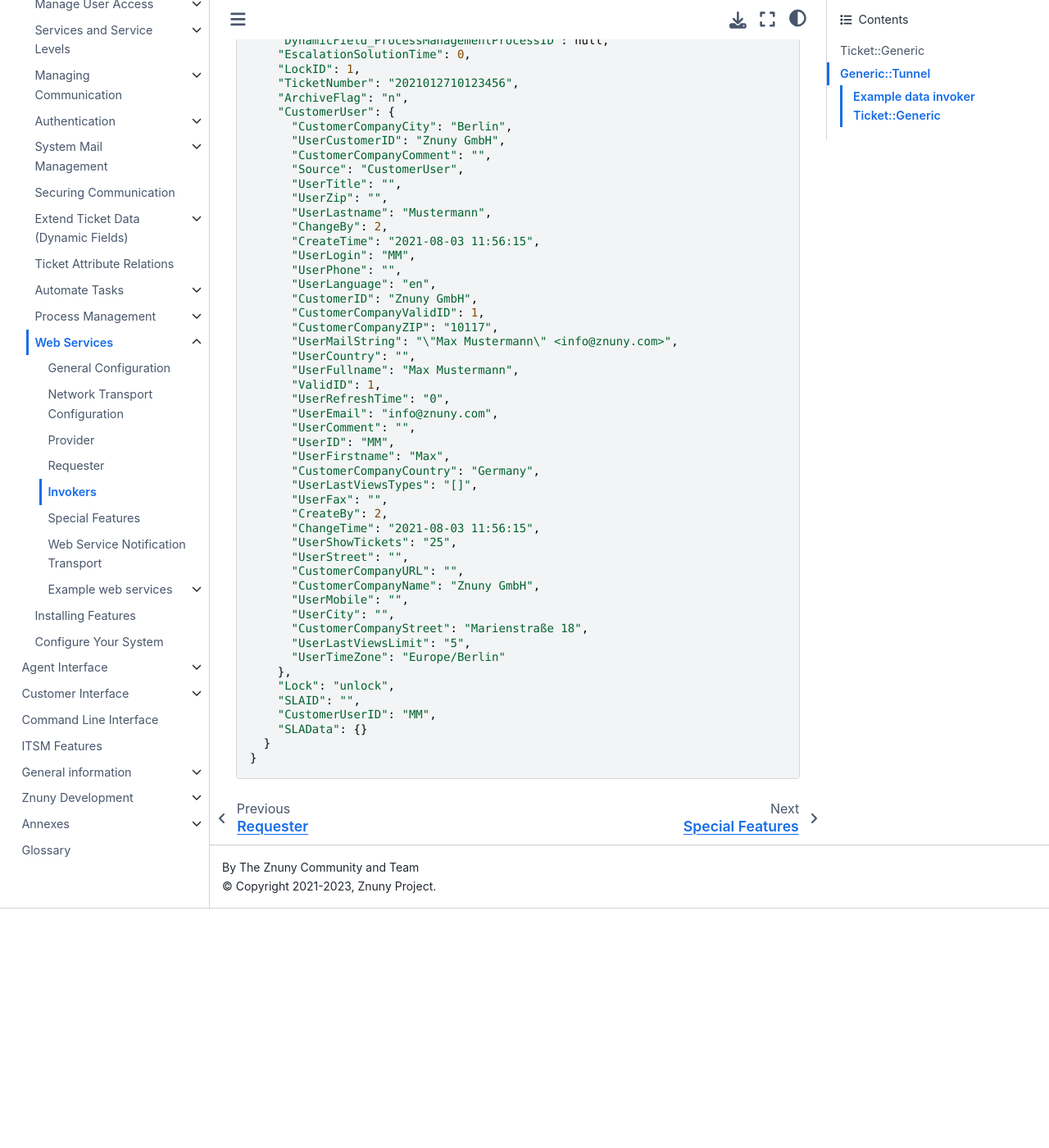
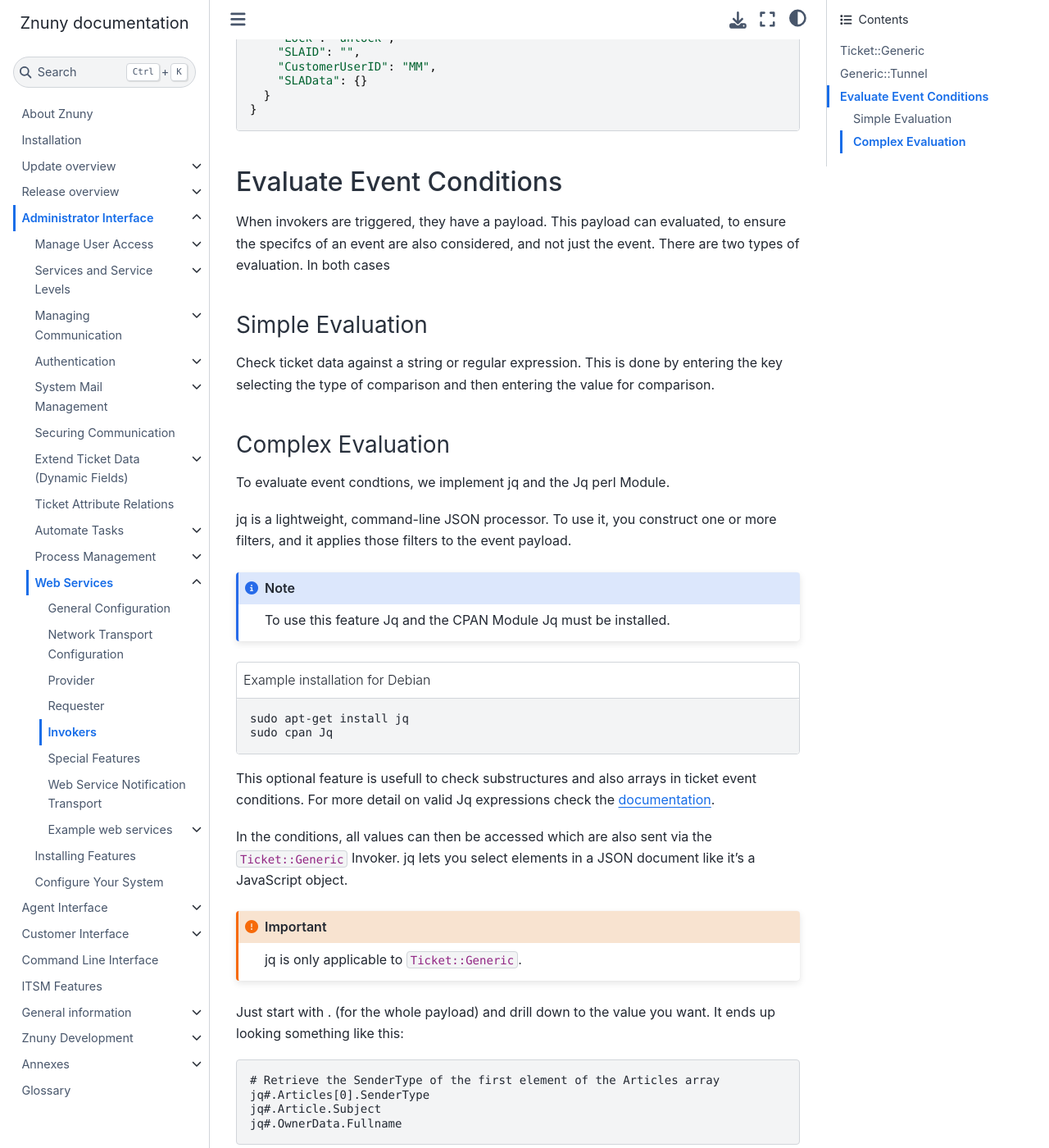
Before and after one commit to znuny/manual, a Sphinx documentation site: the page built from source/admin/webservices/invoker/index.rst, in a window 1280 px wide and 1400 px high, scrolled down 16163 px. Shown: the whole window at 82% size. Built offline with Sphinx 7.4.7 and the Sphinx Book theme 1.1.4, drawn with Linux system fonts in a browser that asks for light colours; before the commit the page ends 17271 px from its top, so only the background shows below that; some of the changed text lies outside the part shown.

Commit message:
Updated Jq documentation

```diff
--- a/source/admin/automation/generic_agent/index.rst
+++ b/source/admin/automation/generic_agent/index.rst
@@ -96,7 +96,7 @@
 
 **Example Module**
 
-.. code:: perl
+.. code::
 
   # --
   # Copyright (C) 2021-2022 Znuny GmbH, https://znuny.org/
--- a/source/admin/webservices/invoker/index.rst
+++ b/source/admin/webservices/invoker/index.rst
@@ -111,33 +111,6 @@
 	</xsl:transform>
 ..
 
-
-Jq in event conditions
-======================
-
-.. note:: To use this feature Jq and the CPAN Module Jq must be installed.
-
-.. code-block:: shell
-	:caption: Example installation for Debian
-
-	sudo apt-get install jq
-	sudo cpan Jq
-..
-
-This optional feature is usefull to check substructures and also arrays in ticket event conditions. For more detail on valid Jq expressions check the `documentation <https://stedolan.github.io/jq/>`_.
-
-In the conditions, all values can then be accessed which are also sent via the Generic Invoker.
-
-.. code-block:: none
-
-	# Retrieve the SenderType of the first element of the Articles array
-	Jq#.Articles[0].SenderType
-	jq#.Article.Subject
-	jq#.OwnerData.Fullname
-
-.. image:: images/webservice_Jq-Condition.png
-         :width: 100%
-         :alt: Example Jq condition
 
 Encode binary fields
 ====================
@@ -896,3 +869,82 @@
 	}
 
 ..
+
+Evaluate Event Conditions
+*************************
+
+When invokers are triggered, they have a payload. This payload can evaluated, to ensure the specifcs of an event are also considered, and not just the event. There are two types of evaluation. In both cases
+
+Simple Evaluation
+=================
+
+Check ticket data against a string or regular expression. This is done by entering the key selecting the type of comparison and then entering the value for comparison.
+
+Complex Evaluation
+==================
+
+
+To evaluate event condtions, we implement jq and the Jq perl Module.
+
+jq is a lightweight, command-line JSON processor. To use it, you construct one or more filters, and it applies those filters to the event payload.
+
+.. note:: To use this feature Jq and the CPAN Module Jq must be installed.
+
+.. code-block:: shell
+	:caption: Example installation for Debian
+
+	sudo apt-get install jq
+	sudo cpan Jq
+..
+
+This optional feature is usefull to check substructures and also arrays in ticket event conditions. For more detail on valid Jq expressions check the `documentation <https://stedolan.github.io/jq/>`_.
+
+In the conditions, all values can then be accessed which are also sent via the ``Ticket::Generic`` Invoker. jq lets you select elements in a JSON document like it’s a JavaScript object.
+
+.. important::
+
+	jq is only applicable to ``Ticket::Generic``.
+
+
+Just start with . (for the whole payload) and drill down to the value you want. It ends up looking something like this:
+
+.. code-block:: none
+
+	# Retrieve the SenderType of the first element of the Articles array
+	jq#.Articles[0].SenderType
+	jq#.Article.Subject
+	jq#.OwnerData.Fullname
+
+.. image:: images/webservice_Jq-Condition.png
+         :width: 100%
+         :alt: Example Jq condition
+
+.. important::
+
+	Parsing begins with the ticket element. This means, that the ticket data is in the ``.`` element, and the event data is not accessible.
+
+**Avaliable Elements:**
+
++------------------+----------------------+----------------------------+
+| Element          | Description          | Example                    |
++==================+======================+============================+
+| .                | Ticket Data          | jq#.TicketID               |
++------------------+----------------------+----------------------------+
+| .Artilces        | An array of articles | jq#.Articles[0].SenderType |
++------------------+----------------------+----------------------------+
+| .CustomerUser    | Customer user data   | jq#.CustomerUser.UserEmail |
++------------------+----------------------+----------------------------+
+| .OwnerData       | Owner data           | jq#.OwnerData.Fullname     |
++------------------+----------------------+----------------------------+
+| .PriorityData    | Priority data        | jq#.PriorityData.Name      |
++------------------+----------------------+----------------------------+
+| .QueueData       | Queue data           | jq#.QueueData.Name         |
++------------------+----------------------+----------------------------+
+| .ResponsibleData | Reponsible data      | jq#.ResponsibleData.Name   |
++------------------+----------------------+----------------------------+
+| .TypeData        | Type data            | jq#.TypeData.Name          |
++------------------+----------------------+----------------------------+
+| .ServiceData     | Service data         | jq#.ServiceData.Name       |
++------------------+----------------------+----------------------------+
+| .SLAData         | SLA data             | jq#.SLAData.Name           |
++------------------+----------------------+----------------------------+
--- a/source/customerinterface/customer_user_dashboard/index.rst
+++ b/source/customerinterface/customer_user_dashboard/index.rst
@@ -23,4 +23,4 @@
 - Open
 - Closed
 
-Clicking on a ticket will lead the to :ref:`viewing the ticket <PageNavigation customerinderface_viewing_tickets_index>`.
+Clicking on a ticket will lead the to :ref:`viewing the ticket <PageNavigation customerinterface_viewing_tickets_index>`.
--- a/source/customerinterface/searching_tickets/index.rst
+++ b/source/customerinterface/searching_tickets/index.rst
@@ -13,4 +13,4 @@
 - Save save search templates
 - Access historical tickets
 
-Once a ticket is viewed, (see :ref:`Viewing Tickets <PageNavigation customerinderface_viewing_tickets_index>` ), ticket can also be reopened.
+Once a ticket is viewed, (see :ref:`Viewing Tickets <PageNavigation customerinterface_viewing_tickets_index>` ), ticket can also be reopened.
--- a/source/developer/extending/package-building.rst
+++ b/source/developer/extending/package-building.rst
@@ -342,7 +342,7 @@
 
 To build a package from the specification file, do the following.
 
-.. code-block:: screen
+.. code-block::
 
    shell> bin/otrs.Console.pl Dev::Package::Build /path/to/example.sopm /tmp
    Building package...
--- a/source/developer/general_information/skins.rst
+++ b/source/developer/general_information/skins.rst
@@ -158,7 +158,7 @@
 
 In conclusion: to create a new skin in OTRS, we had to place the new logo file, and create one CSS and one XML file, resulting in three new files:
 
-.. code:: screen
+.. code::
 
    Kernel/Config/Files/CustomSkin.xml
    var/httpd/htdocs/skins/Agent/custom/img/custom-logo.png
```
